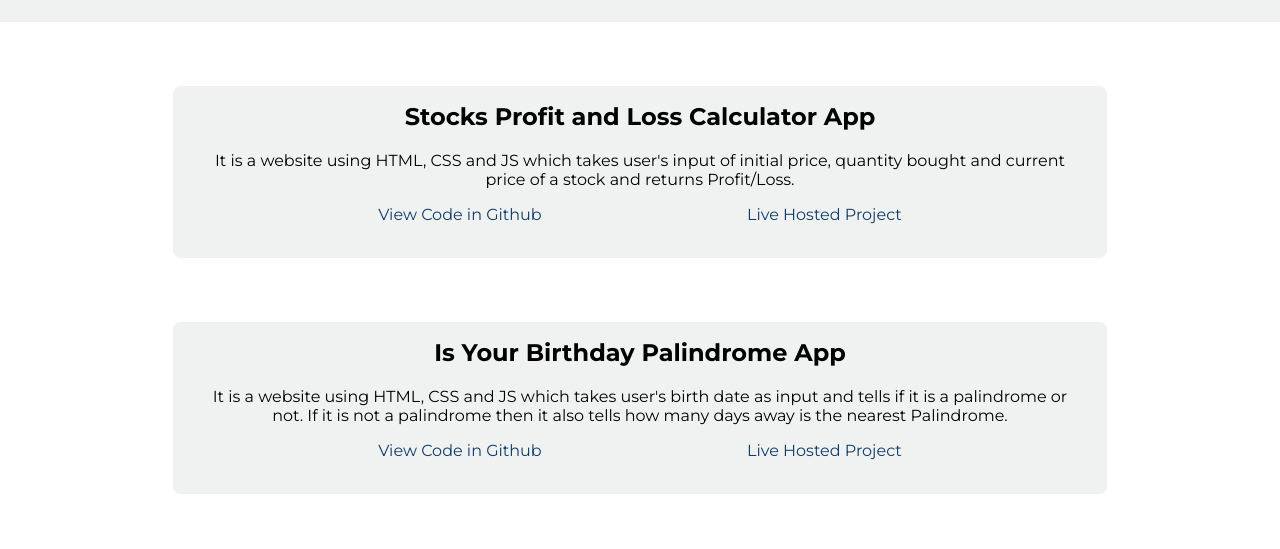
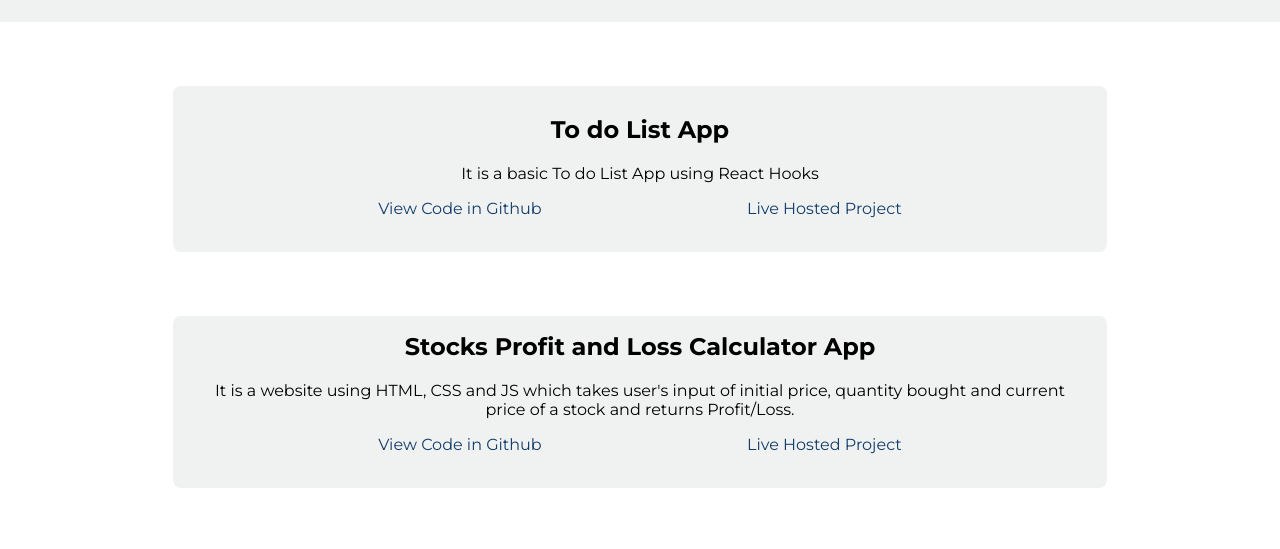
Before and after one commit to Naman-Saxena1/markFour_and_markFive-PortfolioWebsite, a website: page projects.html in a window 1280 px wide. Shown: the part 182-731 px from the top of the page. Drawn offline with Linux system fonts and the light colour scheme.

Commit message:
Added To do List App

```diff
--- a/projects.html
+++ b/projects.html
@@ -29,6 +29,25 @@
 
         <div class="flex-item item2-projects">
             <p style="font-size:28px;">Projects</p>
+        </div>
+
+        <div class="flex-item item3-projects">
+            <ul class="item3-projects-ul">
+                <li>
+                    <div>
+                        <h2>To do List App</h2>
+                        <p>It is a basic To do List App using React Hooks</p>
+                        <ul>
+                            <li class="list-items">
+                                <a class="nav-links" href="https://github.com/Naman-Saxena1/Practice-21" target="_blank">View Code in Github</a>
+                            </li>
+                            <li class="list-items">
+                                <a class="nav-links" href="https://practice21-todolist-app.herokuapp.com/" target="_blank">Live Hosted Project</a>
+                            </li>
+                        </ul>
+                    </div>
+                </li>
+            </ul>
         </div>
 
         <div class="flex-item item3-projects">
```
